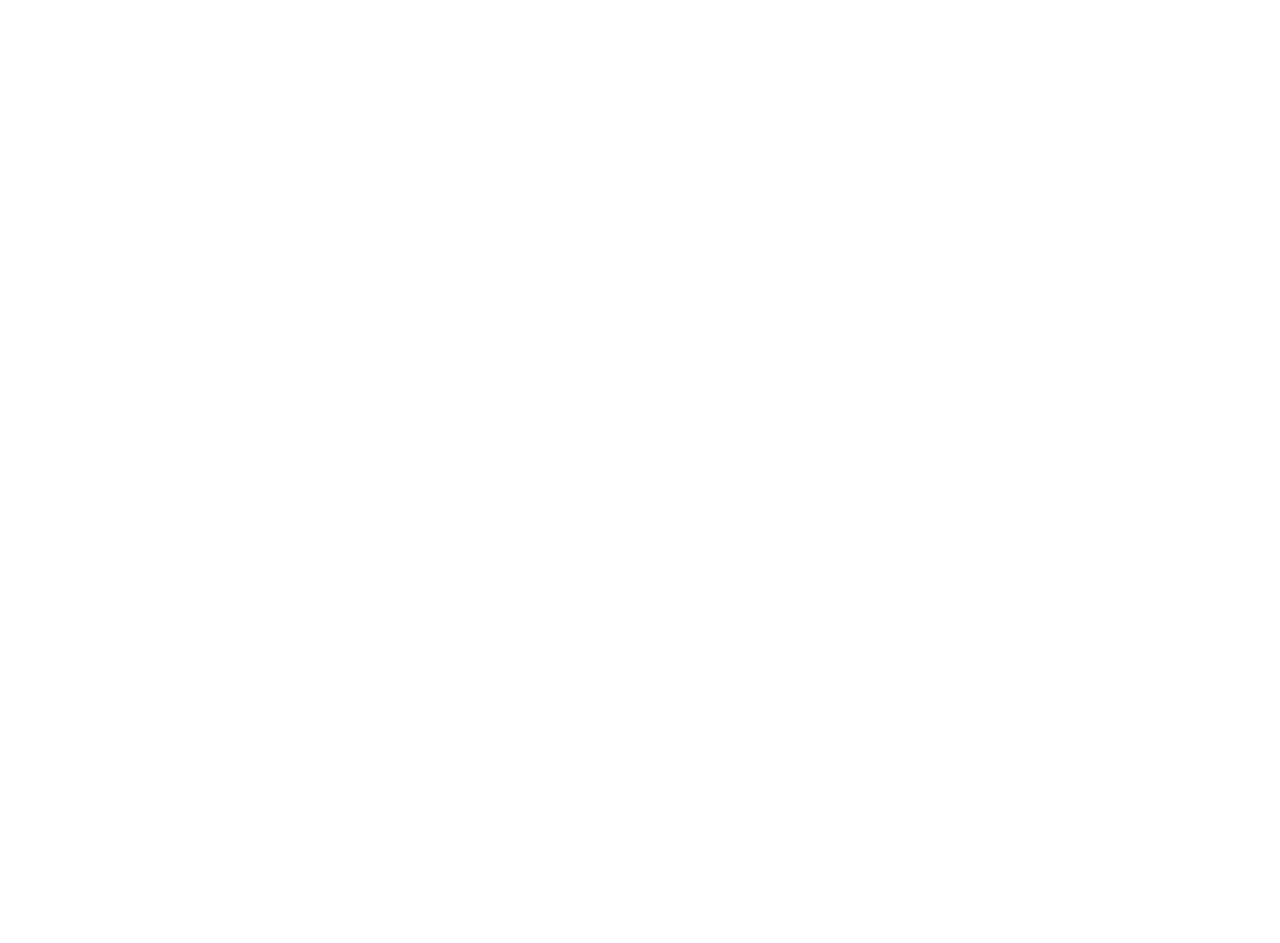
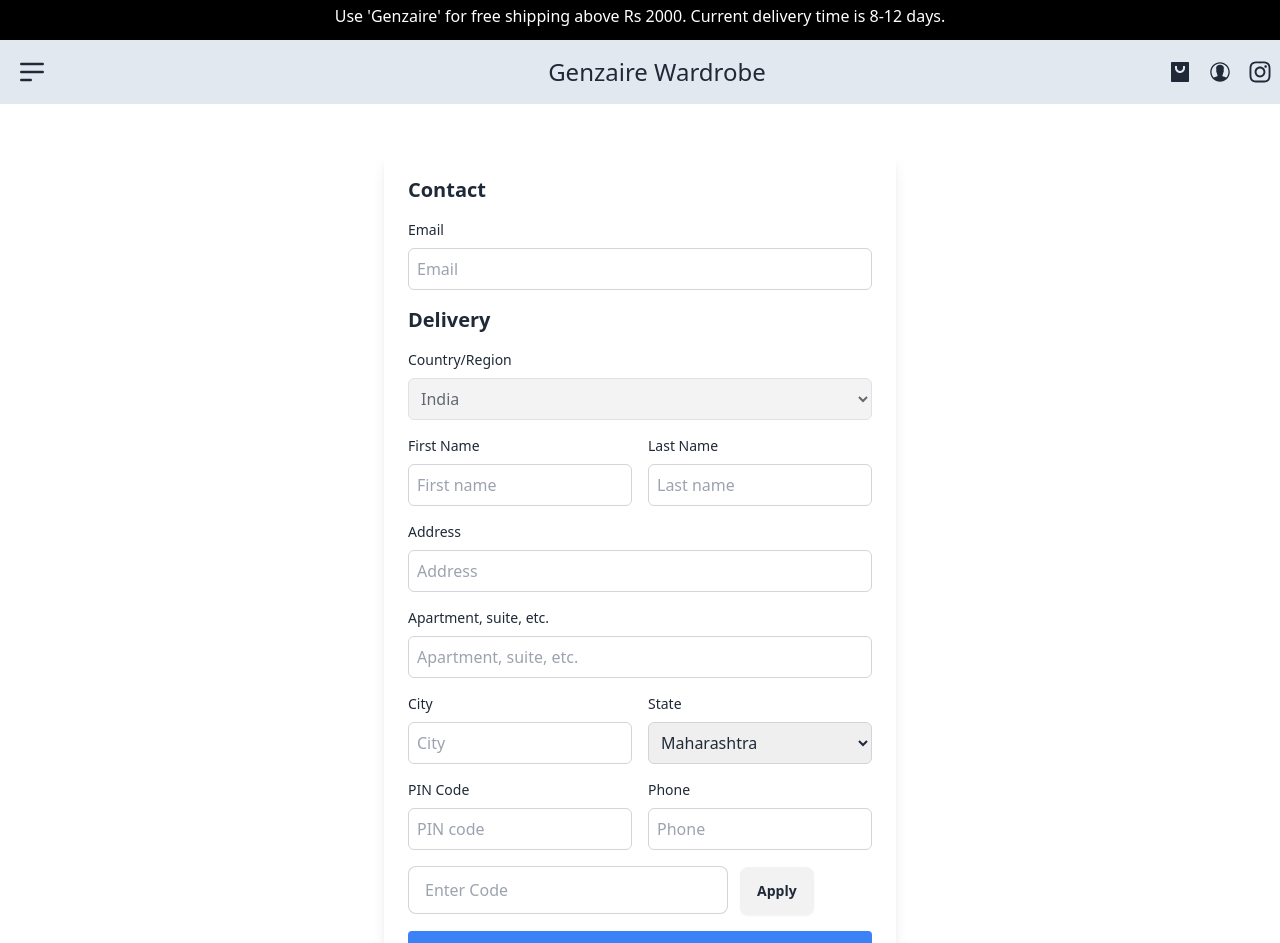
Before and after one commit to HarshIT01001000/Genzaire-Wardrobe, a React (Vite) app: page /Form in a window 1280 px wide. Before the commit this address had no page. Shown: the top 943 px of the page. Before the commit the page ends 800 px from the top, so only its background shows below. Built offline with nearby package versions, Linux system fonts and the light colour scheme.

Commit message:
form/loder

```diff
--- a/src/App.jsx
+++ b/src/App.jsx
@@ -1,27 +1,39 @@
-import { useState } from 'react'
-import reactLogo from './assets/react.svg'
-import viteLogo from '/vite.svg'
-import './App.css'
-import Nav from './Components/homePages/Nav'
-import OfferBar from './Components/homePages/OfferBar'
-import Hero from './Components/homePages/Hero'
-import FeaturedCollection from './Components/homePages/FeaturedCollection'
-import SaleCollection from './Components/homePages/SaleCollection'
-import Footer from './Components/homePages/Footer'
-import PageBuyCart from './Components/PagesReusable/PageBuyCart'
+import { useState, useEffect } from 'react';
+import Nav from './Components/homePages/Nav';
+import OfferBar from './Components/homePages/OfferBar';
+import Hero from './Components/homePages/Hero';
+import FeaturedCollection from './Components/homePages/FeaturedCollection';
+import SaleCollection from './Components/homePages/SaleCollection';
+import Footer from './Components/homePages/Footer';
+import PageBuyCart from './Components/PagesReusable/PageBuyCart';
+import PageLoader from './Components/Loader'; // Ensure consistency in naming
 
 
 function App() {
-  const [count, setCount] = useState(0)
+  const [loading, setLoading] = useState(true); // Declare loading state
+
+  // Simulate loading (e.g., fetching data, etc.)
+  useEffect(() => {
+    const timer = setTimeout(() => {
+      setLoading(false); // Set loading to false after 3 seconds
+    }, 2000);
+    return () => clearTimeout(timer);
+  }, []);
 
   return (
     <>
-
-    <Hero></Hero>
-    <FeaturedCollection></FeaturedCollection>
-    <SaleCollection></SaleCollection>
+      {loading ? (
+        <PageLoader /> // Consistent naming with the import
+      ) : (
+        <>
+          {/* Main content */}
+          <Hero />
+          <FeaturedCollection />
+          <SaleCollection />
+        </>
+      )}
     </>
-  )
+  );
 }
 
-export default App
+export default App;
--- /dev/null
+++ b/src/Components/Loader.jsx
@@ -0,0 +1,41 @@
+import React from 'react';
+const Loader = () => {
+  return (
+    <div style={styles.container}>
+      <img
+        src="https://genzairewardrobe.netlify.app/Logo/Logo.png"
+        style={styles.image}
+        alt="Logo"
+      />
+      <style>
+        {`
+          @keyframes zoomInOut {
+            0%, 100% {
+              transform: scale(1);
+            }
+            50% {
+              transform: scale(1.5);
+            }
+          }
+        `}
+      </style>
+    </div>
+  );
+};
+
+const styles = {
+  container: {
+    display: 'flex',
+    justifyContent: 'center',
+    alignItems: 'center',
+    height: '100vh',
+    backgroundColor: 'white',
+  },
+  image: {
+    width: '250px',
+    height: '250px',
+    animation: 'zoomInOut 3s ease-in-out infinite',
+  },
+};
+
+export default Loader;
--- /dev/null
+++ b/src/Components/Pages/OrderPage.jsx
@@ -0,0 +1,210 @@
+// CheckoutForm.jsx
+import React, { useState } from "react";
+
+const OrderPage = () => {
+  const [formData, setFormData] = useState({
+    email: "",
+    firstName: "",
+    lastName: "",
+    address: "",
+    apartment: "",
+    city: "",
+    state: "Maharashtra",
+    pinCode: "",
+    phone: "",
+  });
+
+  const [errors, setErrors] = useState({});
+
+  // Handle form input changes
+  const handleChange = (e) => {
+    setFormData({ ...formData, [e.target.name]: e.target.value });
+  };
+
+  // Handle form submission
+  const handleSubmit = (e) => {
+    e.preventDefault();
+
+    // Validate required fields
+    const newErrors = {};
+    Object.keys(formData).forEach((field) => {
+      if (!formData[field]) {
+        newErrors[field] = `${field} is required`;
+      }
+    });
+
+    setErrors(newErrors);
+
+    // If no errors, proceed with form submission
+    if (Object.keys(newErrors).length === 0) {
+      console.log("Form submitted", formData);
+      // You can add logic to submit data to the backend or next step
+    }
+  };
+
+  return (
+    <form onSubmit={handleSubmit} className="max-w-lg mx-auto p-6 bg-white rounded-md shadow-lg mt-[3rem] mb-[3rem]">
+      {/* Contact Section */}
+      <h2 className="text-xl font-semibold mb-4">Contact</h2>
+      <div className="mb-4">
+        <label className="block text-sm font-medium mb-2">Email</label>
+        <input
+          type="email"
+          name="email"
+          placeholder="Email"
+          value={formData.email}
+          onChange={handleChange}
+          required
+          className={`w-full p-2 border ${errors.email ? 'border-red-500' : 'border-gray-300'} rounded-md`}
+        />
+        {errors.email && <p className="text-red-500 text-sm">{errors.email}</p>}
+      </div>
+
+      {/* Delivery Section */}
+      <h2 className="text-xl font-semibold mb-4">Delivery</h2>
+      <div className="mb-4">
+        <label className="block text-sm font-medium mb-2">Country/Region</label>
+        <select
+          name="country"
+          value="India"
+          onChange={handleChange}
+          disabled
+          className="w-full p-2 border border-gray-300 rounded-md"
+        >
+          <option>India</option>
+        </select>
+      </div>
+
+      <div className="grid grid-cols-2 gap-4 mb-4">
+        <div>
+          <label className="block text-sm font-medium mb-2">First Name</label>
+          <input
+            type="text"
+            name="firstName"
+            placeholder="First name"
+            value={formData.firstName}
+            onChange={handleChange}
+            required
+            className={`w-full p-2 border ${errors.firstName ? 'border-red-500' : 'border-gray-300'} rounded-md`}
+          />
+          {errors.firstName && <p className="text-red-500 text-sm">{errors.firstName}</p>}
+        </div>
+
+        <div>
+          <label className="block text-sm font-medium mb-2">Last Name</label>
+          <input
+            type="text"
+            name="lastName"
+            placeholder="Last name"
+            value={formData.lastName}
+            onChange={handleChange}
+            required
+            className={`w-full p-2 border ${errors.lastName ? 'border-red-500' : 'border-gray-300'} rounded-md`}
+          />
+          {errors.lastName && <p className="text-red-500 text-sm">{errors.lastName}</p>}
+        </div>
+      </div>
+
+      <div className="mb-4">
+        <label className="block text-sm font-medium mb-2">Address</label>
+        <input
+          type="text"
+          name="address"
+          placeholder="Address"
+          value={formData.address}
+          onChange={handleChange}
+          required
+          className={`w-full p-2 border ${errors.address ? 'border-red-500' : 'border-gray-300'} rounded-md`}
+        />
+        {errors.address && <p className="text-red-500 text-sm">{errors.address}</p>}
+      </div>
+
+      <div className="mb-4">
+        <label className="block text-sm font-medium mb-2">Apartment, suite, etc.</label>
+        <input
+          type="text"
+          name="apartment"
+          placeholder="Apartment, suite, etc."
+          value={formData.apartment}
+          onChange={handleChange}
+          required
+          className={`w-full p-2 border ${errors.apartment ? 'border-red-500' : 'border-gray-300'} rounded-md`}
+        />
+        {errors.apartment && <p className="text-red-500 text-sm">{errors.apartment}</p>}
+      </div>
+
+      <div className="grid grid-cols-2 gap-4 mb-4">
+        <div>
+          <label className="block text-sm font-medium mb-2">City</label>
+          <input
+            type="text"
+            name="city"
+            placeholder="City"
+            value={formData.city}
+            onChange={handleChange}
+            required
+            className={`w-full p-2 border ${errors.city ? 'border-red-500' : 'border-gray-300'} rounded-md`}
+          />
+          {errors.city && <p className="text-red-500 text-sm">{errors.city}</p>}
+        </div>
+        <div>
+          <label className="block text-sm font-medium mb-2">State</label>
+          <select
+            name="state"
+            value={formData.state}
+            onChange={handleChange}
+            required
+            className={`w-full p-2 border ${errors.state ? 'border-red-500' : 'border-gray-300'} rounded-md`}
+          >
+            <option>Maharashtra</option>
+            <option>Delhi</option>
+            <option>Goa</option>
+          </select>
+          {errors.state && <p className="text-red-500 text-sm">{errors.state}</p>}
+        </div>
+      </div>
+
+      <div className="grid grid-cols-2 gap-4 mb-4">
+        <div>
+          <label className="block text-sm font-medium mb-2">PIN Code</label>
+          <input
+            type="text"
+            name="pinCode"
+            placeholder="PIN code"
+            value={formData.pinCode}
+            onChange={handleChange}
+            required
+            className={`w-full p-2 border ${errors.pinCode ? 'border-red-500' : 'border-gray-300'} rounded-md`}
+          />
+          {errors.pinCode && <p className="text-red-500 text-sm">{errors.pinCode}</p>}
+        </div>
+        <div>
+          <label className="block text-sm font-medium mb-2">Phone</label>
+          <input
+            type="text"
+            name="phone"
+            placeholder="Phone"
+            value={formData.phone}
+            onChange={handleChange}
+            required
+            className={`w-full p-2 border ${errors.phone ? 'border-red-500' : 'border-gray-300'} rounded-md`}
+          />
+          {errors.phone && <p className="text-red-500 text-sm">{errors.phone}</p>}
+        </div>
+      </div>
+      <div className="space-x-3 mb-4">
+           <input type="text" placeholder="Enter Code" className="input input-bordered w-full max-w-xs" />
+           <button className="btn">Apply</button>
+      </div>
+      {/* Submit Button */}
+      <button
+        type="submit"
+        className="w-full bg-blue-500 hover:bg-blue-700 text-white font-bold py-2 px-4 rounded"
+      >
+        Submit
+      </button>
+    </form>
+  );
+};
+
+export default OrderPage;
--- a/src/Components/PagesReusable/PageBuyCart.jsx
+++ b/src/Components/PagesReusable/PageBuyCart.jsx
@@ -1,5 +1,6 @@
 import { useState } from "react";
 import { useLocation } from "react-router-dom";
+import { Link } from "react-router-dom";
 
 function PageBuyCart() {
   const location = useLocation();
@@ -20,12 +21,13 @@
   return (
     <div className="hero bg-base-200 min-h-screen">
       <div className="hero-content flex-col lg:flex-row">
-        <img src={item3} className="max-w-sm rounded-lg shadow-2xl h-[20rem]" alt="Product" />
-        <div className="flex flex-col space-y-5 ml-2">
-          <h1 className="text-5xl font-semibold">{item1}</h1>
+        <img src={item3} className="max-w-sm rounded-lg shadow-2xl h-[27rem]" alt="Product" />
+        <div className="flex flex-col space-y-6 ml-2">
+          <h1 className="text-3xl font-semibold">{item1}</h1>
           <h3 className="text-3xl">{item2}</h3>
 
           {/* Size buttons */}
+          <div className=" space-y-1">
           <div className="space-x-3">
             <input type="radio" name="radio-2" className="radio radio-primary" defaultChecked />
             <input type="radio" name="radio-2" className="radio radio-primary" />
@@ -39,6 +41,7 @@
             <p>M</p>
             <p>L</p>
             <p>XL</p>
+          </div>
           </div>
 
           {/* Add To Cart */}
@@ -54,10 +57,10 @@
                 <div className="text-4xl">+</div>
               </button>
             </div>
-            <button className="btn bg-slate-500 ">Add To Cart</button>
+            <button className="btn bg-gray-400 ">Add To Cart</button>
           </div>
 
-          <button className="btn btn-primary ">Buy Now</button>
+          <Link to={"/Form"}><button className="btn btn-primary ">Buy Now</button></Link>
         </div>
       </div>
     </div>
--- a/src/main.jsx
+++ b/src/main.jsx
@@ -7,9 +7,10 @@
 import About from './Components/Pages/About.jsx';
 import Oldstock from './Components/Pages/Oldstock.jsx';
 import PageBuyCart from './Components/PagesReusable/PageBuyCart.jsx';
+import OrderPage from './Components/Pages/OrderPage.jsx';
 
-
-ReactDOM.createRoot(document.getElementById('root')).render(
+ReactDOM.createRoot
+(document.getElementById('root')).render(
   <React.StrictMode>
     <BrowserRouter>
       <Routes>
@@ -18,6 +19,7 @@
           <Route path='/About' element={<About/>}></Route>
           <Route path='/Oldstock' element={<Oldstock/>}></Route>
           <Route path='/BuyNow' element={<PageBuyCart/>}></Route>
+          <Route path='/Form' element={<OrderPage/>}></Route>
         </Route>
 
       </Routes>
```
Also changed, not shown: public/Genzaire.gif (added), src/Components/PageLoader.jsx (deleted).
